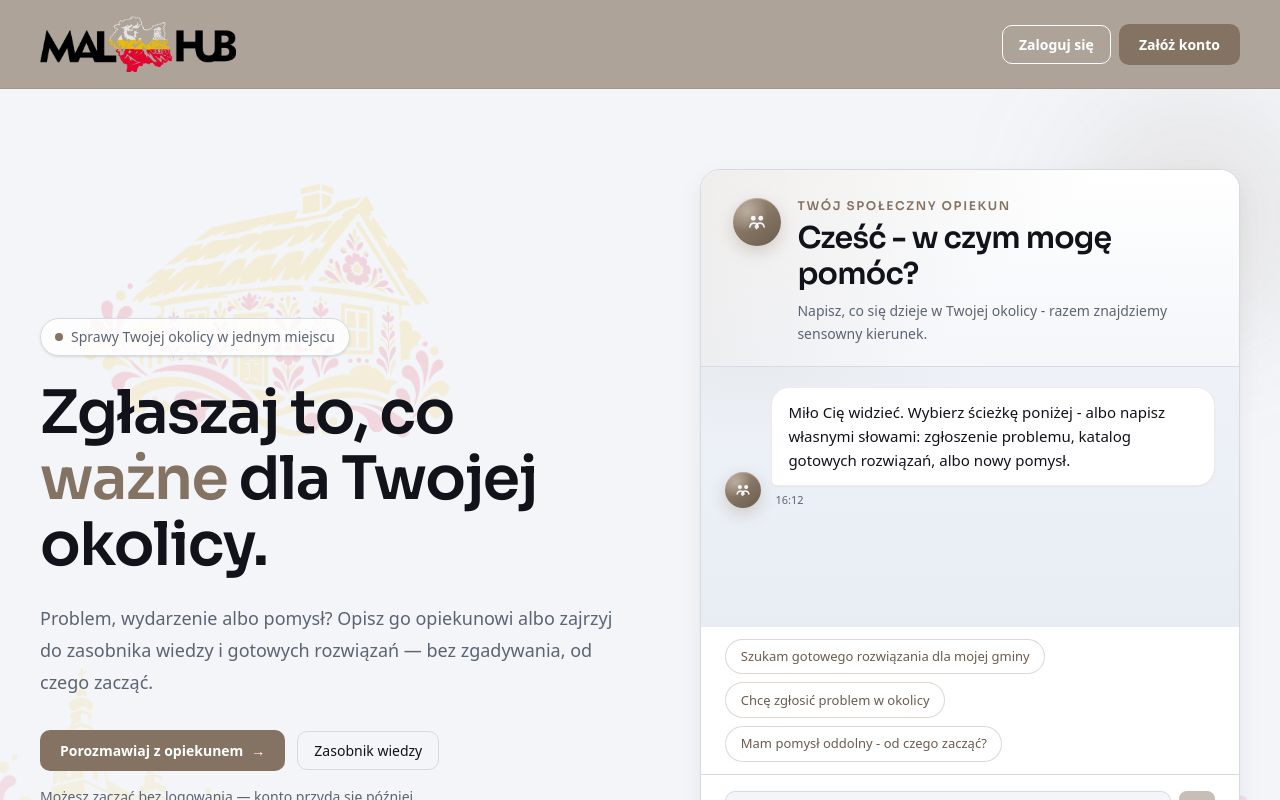
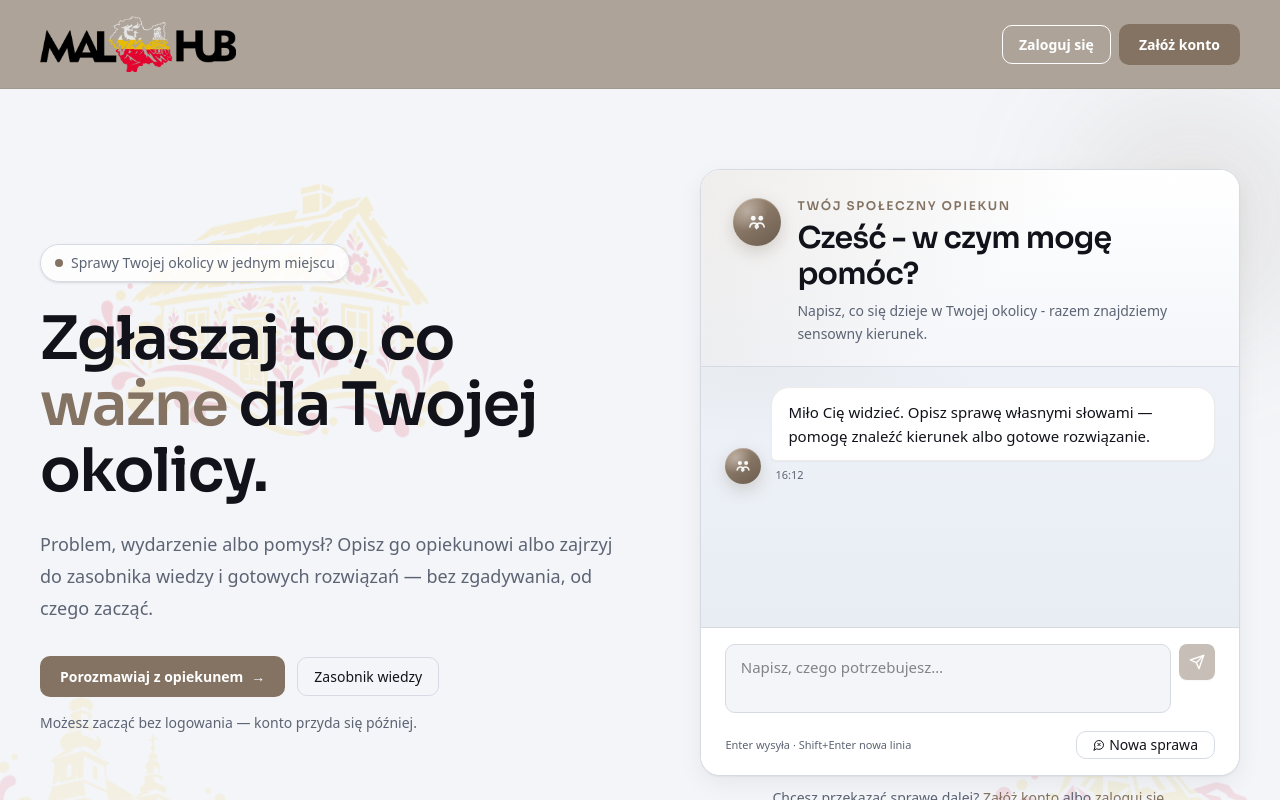
Before and after one commit to ofideveloper/hackyeah-2026-hubmi, a Next.js app in the folder apps/web/: page / in a window 1280 px wide. Shown: the top 800 px of the page. Built offline with nearby package versions, Linux system fonts and the light colour scheme.

Commit message:
updated llm suggestion mechanism

```diff
--- a/apps/web/src/components/AssistantChat.tsx
+++ b/apps/web/src/components/AssistantChat.tsx
@@ -12,7 +12,6 @@ import { ProjectPreviewModal } from "@/components/ProjectPreviewModal";
 import { ProjectSuggestionCards } from "@/components/ProjectSuggestionCards";
 import {
   sendChatMessage,
-  type ChatMode,
   type ChatProject,
   type LocationRequestKind,
   type NewProjectDraft,
@@ -38,19 +37,6 @@ export type ChatMessage = {
 };
 
 const CARETAKER = "Twój społeczny opiekun";
-
-const MODE_CHIPS: { mode: ChatMode; label: string }[] = [
-  { mode: "catalog", label: "Szukam gotowego rozwiązania dla mojej gminy" },
-  { mode: "report", label: "Chcę zgłosić problem w okolicy" },
-  { mode: "intake", label: "Mam pomysł oddolny - od czego zacząć?" },
-];
-
-const MODE_LABEL: Record<ChatMode, string> = {
-  clarify: "Wybierz ścieżkę",
-  report: "Zgłoszenie sprawy",
-  catalog: "Katalog rozwiązań",
-  intake: "Nowa inicjatywa",
-};
 
 const REPORT_CONFIRM_MESSAGE =
   "Tak, zapisz to proszę jako zgłoszenie w MaloHUB - chcę śledzić status.";
@@ -121,10 +107,8 @@ function welcomeMessage(guestMode: boolean): ChatMessage {
     id: "welcome",
     role: "assistant",
     content: guestMode
-      ? `Miło Cię widzieć. Wybierz ścieżkę poniżej - albo napisz własnymi słowami: ` +
-        `zgłoszenie problemu, katalog gotowych rozwiązań, albo nowy pomysł.`
-      : `Miło Cię widzieć. Jestem Twoim społecznym opiekunem. ` +
-        `Wybierz ścieżkę: **zgłoszenie**, **katalog rozwiązań** albo **nowa inicjatywa** - albo opisz sprawę własnymi słowami.`,
+      ? `Miło Cię widzieć. Opisz sprawę własnymi słowami — pomogę znaleźć kierunek albo gotowe rozwiązanie.`
+      : `Miło Cię widzieć. Jestem Twoim społecznym opiekunem. Opisz, co się dzieje — razem pomyślimy nad rozwiązaniem.`,
     timestamp: new Date(),
   };
 }
@@ -148,7 +132,6 @@ export function AssistantChat({
     draft: NewProjectDraft;
   } | null>(null);
   const [locatingId, setLocatingId] = useState<string | null>(null);
-  const [mode, setMode] = useState<ChatMode>("clarify");
   /** Gate locale/clock UI until after hydration (SSR `new Date()` ≠ client). */
   const [clockReady, setClockReady] = useState(false);
   const listRef = useRef<HTMLDivElement>(null);
@@ -162,7 +145,6 @@ export function AssistantChat({
     setChatId(null);
     setDraftDialog(null);
     setLocatingId(null);
-    setMode("clarify");
   }
 
   useEffect(() => {
@@ -180,15 +162,12 @@ export function AssistantChat({
     if (el) el.scrollTop = el.scrollHeight;
   }, [messages, busy, locatingId]);
 
-  async function submitMessage(text: string, modeHint?: ChatMode | null) {
+  async function submitMessage(text: string) {
     const trimmed = text.trim();
     if (!trimmed || busy) return;
 
     const token = getToken();
     if (!guestMode && !token) return;
-
-    const nextModeHint = modeHint ?? (mode !== "clarify" ? mode : null);
-    if (modeHint) setMode(modeHint);
 
     const history = messages
       .filter(
@@ -216,7 +195,6 @@ export function AssistantChat({
     try {
       const {
         reply,
-        mode: resolvedMode,
         suggested_projects,
         project_proposal,
         created_report,
@@ -224,8 +202,7 @@ export function AssistantChat({
         location_request,
         chat_id,
         new_project_draft,
-      } = await sendChatMessage(token, trimmed, history, nextModeHint, chatId);
-      setMode(resolvedMode);
+      } = await sendChatMessage(token, trimmed, history, null, chatId);
       setChatId(chat_id);
       const replyId = `a-${Date.now()}`;
       if (new_project_draft) {
@@ -355,11 +332,6 @@ export function AssistantChat({
                 ? "Napisz, co się dzieje w Twojej okolicy - razem znajdziemy sensowny kierunek."
                 : "Opowiedz, co Cię zajmuje - razem pomyślimy nad rozwiązaniem."}
             </p>
-            {mode !== "clarify" && (
-              <p className="chat-mode-pill" aria-live="polite">
-                Tryb: {MODE_LABEL[mode]}
-              </p>
-            )}
           </div>
         </div>
       </header>
@@ -484,7 +456,7 @@ export function AssistantChat({
                           type="button"
                           className="btn-primary"
                           disabled={busy}
-                          onClick={() => void submitMessage(REPORT_CONFIRM_MESSAGE, "report")}
+                          onClick={() => void submitMessage(REPORT_CONFIRM_MESSAGE)}
                         >
                           Zapisz zgłoszenie
                         </button>
@@ -524,21 +496,6 @@ export function AssistantChat({
           </div>
         )}
       </div>
-
-      {onlyWelcome && !busy && (
-        <div className="flex flex-wrap gap-2 px-4 py-3 sm:px-6">
-          {MODE_CHIPS.map((chip) => (
-            <button
-              key={chip.mode}
-              type="button"
-              onClick={() => void submitMessage(chip.label, chip.mode)}
-              className="chat-chip"
-            >
-              {chip.label}
-            </button>
-          ))}
-        </div>
-      )}
 
       <form onSubmit={onSubmit} className="chat-composer border-t border-[var(--border)] px-4 py-4 sm:px-6">
         <div className="flex items-start gap-2">
```
Also changed, not shown: 2 other files (tests, documents, lock files or other folders).
